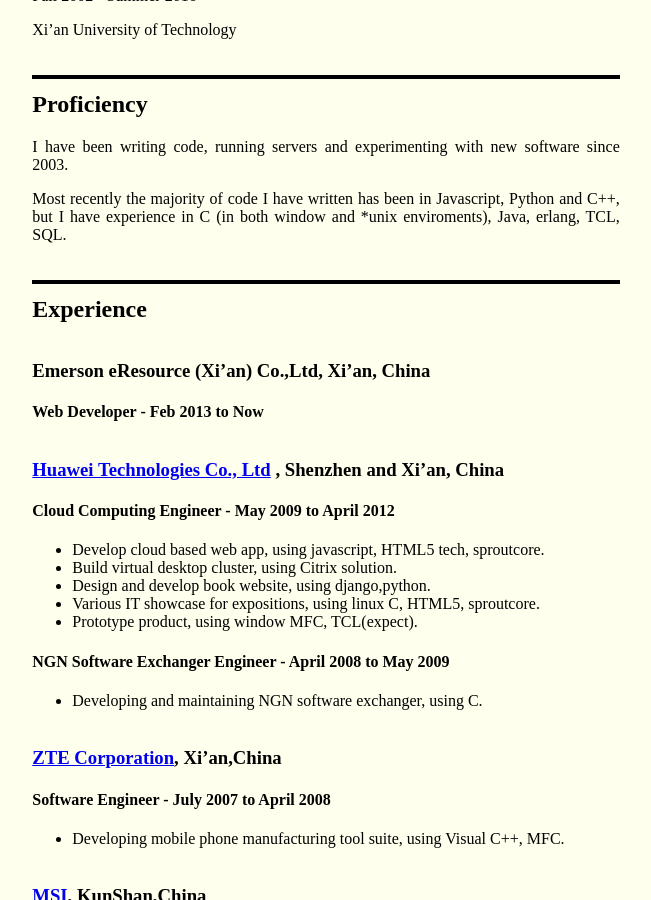
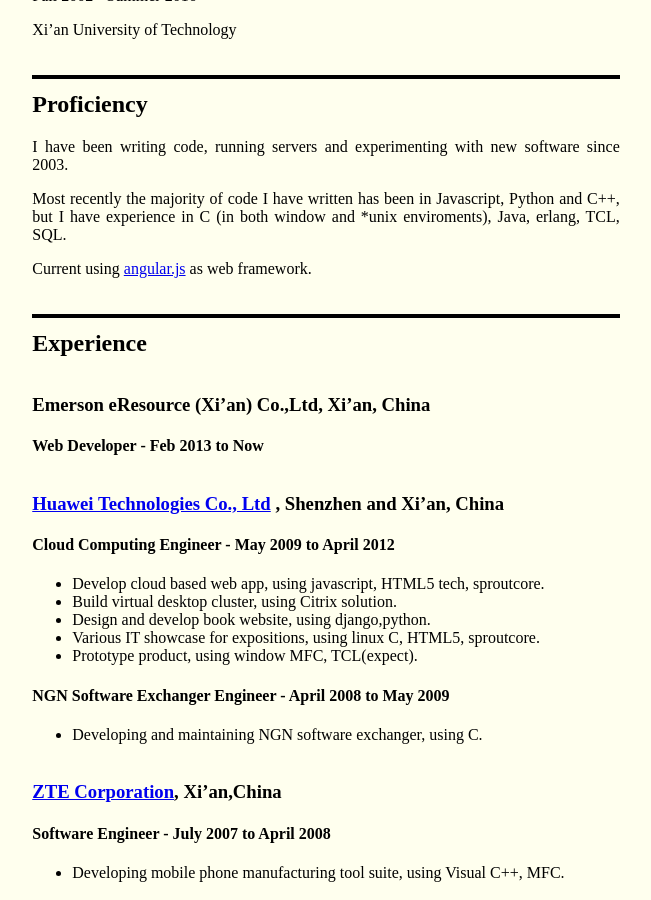
Before and after one commit to JianMeng/jianmeng.github.com, a Jekyll site: the page built from _posts/2013-01-08-Resume-EN.md, in a window 1280 px wide and 900 px high, scrolled down 639 px. Shown: the whole window, without its empty margins (314-965 px from the left). Built offline with Jekyll 4.4.1, drawn with Linux system fonts in a browser that asks for light colours.

Commit message:
resume en update

```diff
--- a/_posts/2013-01-08-Resume-EN.md
+++ b/_posts/2013-01-08-Resume-EN.md
@@ -36,6 +36,7 @@
 Most recently the majority of code I have written has been in Javascript, Python and C++,
  but I have experience in C (in both window and \*unix enviroments), Java, erlang, TCL, SQL.
 
+Current using [angular.js](https://angularjs.org) as web framework.
 
 ## Experience
 
```
